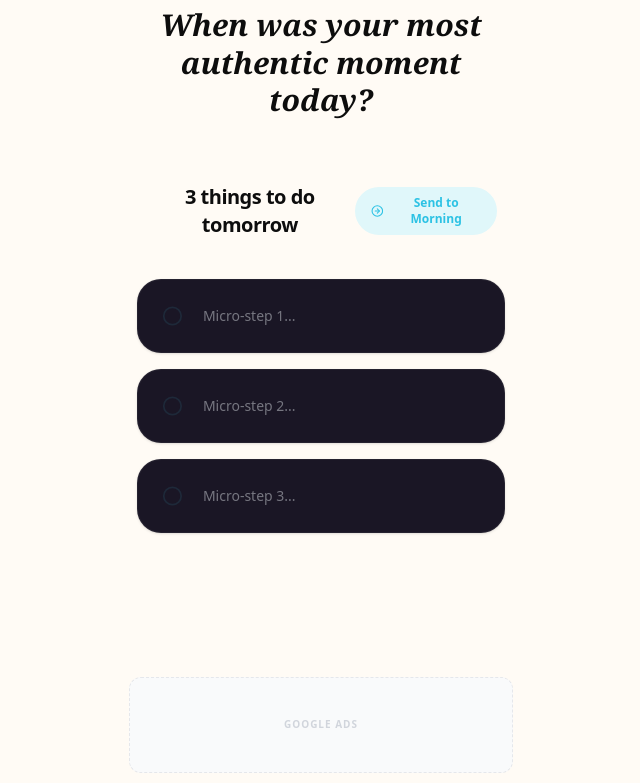
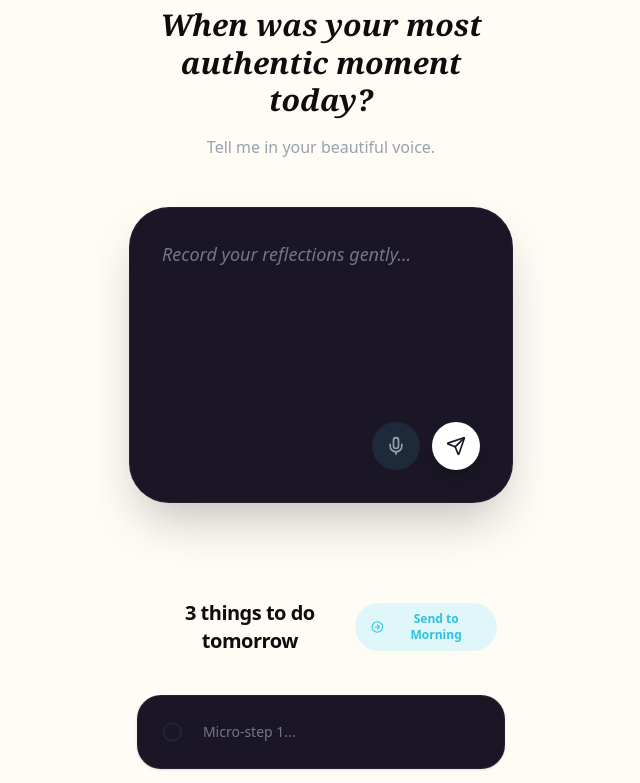
Before and after one commit to mirr0505-maker/meaning-flow, a Next.js app: page /en in a window 1280 px wide. Shown: the part 2260-3043 px from the top of the page, without its empty margins (319-959 px from the left). Built offline with nearby package versions, Linux system fonts and the light colour scheme; no server answers; the database is empty.

Commit message:
add : when was your mosdt authentic moment insert function

```diff
--- a/src/app/[locale]/page.tsx
+++ b/src/app/[locale]/page.tsx
@@ -5,7 +5,7 @@ export const runtime = 'edge';
 import React, { useState, useEffect, useCallback, useMemo } from 'react';
 import { supabase } from '@/lib/supabase';
 import Header from '@/components/Header';
-import { Plus, Circle, Lock, Mic, Sparkles, X, Zap, Heart, Anchor, ArrowRightCircle } from 'lucide-react';
+import { Plus, Circle, Lock, Mic, Sparkles, X, Zap, Heart, Anchor, ArrowRightCircle, Send } from 'lucide-react';
 
 interface FocusTask {
   id: string;
@@ -30,8 +30,9 @@ export default function Page() {
   const [isTimerActive, setIsTimerActive] = useState(false);
   const [microSteps, setMicroSteps] = useState(['', '', '']);
 
-  // 🚀 [추가] 아침 즉시 할 일 상태
+  // 🚀 [추가 및 유지] 아침/밤 상태 데이터
   const [immediateTasks, setImmediateTasks] = useState(['', '', '']);
+  const [reflectionText, setReflectionText] = useState(''); // 회고 입력 상태 추가
 
   useEffect(() => {
     if (showInput) {
@@ -52,8 +53,8 @@ export default function Page() {
       const { data: log } = await supabase.from('daily_logs').select('*').eq('target_date', today).maybeSingle();
       if (log) {
         setMorningIdentity(log.morning_identity || '');
-        // DB에 저장된 아침 할 일이 있다면 불러오기 (예시 컬럼명)
         if (log.immediate_tasks) setImmediateTasks(log.immediate_tasks);
+        if (log.reflection_text) setReflectionText(log.reflection_text); // 회고 텍스트 로드
       }
     } catch (error) {
       console.error("Data loading failed:", error);
@@ -62,18 +63,15 @@ export default function Page() {
 
   useEffect(() => { loadTodayData(); }, [loadTodayData]);
 
-  // 🚀 [기능] 나이트 리스트를 내일 아침으로 전송
   const sendToTomorrowMorning = async () => {
     const tomorrow = new Date();
     tomorrow.setDate(tomorrow.getDate() + 1);
     const tomorrowStr = tomorrow.toLocaleDateString('en-CA');
-
     const { error } = await supabase.from('daily_logs').upsert({
       target_date: tomorrowStr,
-      immediate_tasks: microSteps // 밤에 적은 3가지 계획을 내일 아침 즉시 할 일로 복사
+      immediate_tasks: microSteps
     });
-
-    if (!error) alert("내일 아침 즉시 할 일로 전송되었습니다! 🚀");
+    if (!error) alert("의지가 내일 아침으로 전송되었습니다! 🚀");
   };
 
   const handleAddTask = async () => {
@@ -108,7 +106,7 @@ export default function Page() {
       <Header isNight={isNight} />
 
       <main className="px-8 pt-10 space-y-16">
-        {/* 🌅 1. 아침 영역 (북극성 + Immediate Tasks) */}
+        {/* 🌅 1. 아침 영역 (유지) */}
         <section className="space-y-10">
           <div className="space-y-6">
             <h1 className="text-3xl font-bold leading-tight text-[#0D0D0D]">Who do I want to be<br />when this day ends?</h1>
@@ -117,30 +115,20 @@ export default function Page() {
               <div className="absolute right-4 top-1/2 -translate-y-1/2 w-10 h-10 bg-[#E0F7FA] rounded-full flex items-center justify-center text-[#2CC2E4]"><Sparkles size={20} /></div>
             </div>
           </div>
-
           <div className="space-y-6 px-2">
             <p className="text-[16px] font-bold text-gray-400 uppercase tracking-[0.3em] font-sans">Don't think, just move your body</p>
             <div className="space-y-3">
               {immediateTasks.map((task, idx) => (
                 <div key={idx} className="flex items-center p-5 bg-white rounded-[2rem] border border-gray-100 shadow-sm gap-5 transition-all">
                   <Circle className="text-gray-200" size={24} />
-                  <input
-                    value={task}
-                    onChange={(e) => {
-                      const newTasks = [...immediateTasks];
-                      newTasks[idx] = e.target.value;
-                      setImmediateTasks(newTasks);
-                    }}
-                    placeholder={`Things to do immediately ${idx + 1}`}
-                    className="bg-transparent border-none focus:ring-0 text-base text-[#4A3F35] w-full outline-none font-sans"
-                  />
+                  <input value={task} onChange={(e) => { const newTasks = [...immediateTasks]; newTasks[idx] = e.target.value; setImmediateTasks(newTasks); }} placeholder={`Things to do immediately ${idx + 1}`} className="bg-transparent border-none focus:ring-0 text-base text-[#4A3F35] w-full outline-none font-sans" />
                 </div>
               ))}
             </div>
           </div>
         </section>
 
-        {/* 🎯 2. 낮 영역 (할 일 리스트) */}
+        {/* 🎯 2. 낮 영역 (유지) */}
         <section className="space-y-10">
           <div className="relative text-center"><span className="text-[30px] font-bold text-gray-400 tracking-[0.4em] uppercase italic font-sans">Day Focus Task</span></div>
           <div className="space-y-6">
@@ -157,10 +145,10 @@ export default function Page() {
           </div>
         </section>
 
-        {/* 🌙 3. 밤 영역 (나이트 3종) */}
+        {/* 🌙 3. 밤 영역 (회고 입력창 추가) */}
         <div className="pt-10 space-y-24">
           <div className="text-center space-y-4">
-            <div className="flex justify-center"><div className="w-14 h-14 bg-[#1A1625] rounded-full flex items-center justify-center text-3xl shadow-lg">🌙</div></div>
+            <div className="flex justify-center"><div className="w-14 h-14 bg-[#1A1625] rounded-full flex items-center justify-center text-3xl shadow-lg text-yellow-300">🌙</div></div>
             <h2 className="text-4xl font-serif italic font-bold text-[#0D0D0D] tracking-tight text-center font-sans">Brain Off-boarding</h2>
           </div>
 
@@ -184,18 +172,34 @@ export default function Page() {
             </button>
           </section>
 
-          {/* 🚀 [나이트 Step 3 수정] 내일 아침으로 전송 기능 추가 */}
+          {/* 🚀 회고 질문 및 입력창 */}
+          <section className="space-y-12 text-center">
+            <div className="space-y-4">
+              <h3 className="text-3xl font-serif italic text-[#0D0D0D] leading-tight font-bold font-sans">
+                When was your most<br/>authentic moment today?
+              </h3>
+              <p className="text-base text-gray-400 font-medium">Tell me in your beautiful voice.</p>
+            </div>
+            <div className="relative bg-[#1A1625] rounded-[2.5rem] p-8 border border-white/5 shadow-2xl">
+              <textarea
+                value={reflectionText}
+                onChange={(e) => setReflectionText(e.target.value)}
+                placeholder="Record your reflections gently..."
+                className="w-full h-40 bg-transparent border-none text-gray-300 italic outline-none resize-none font-sans text-lg"
+              />
+              <div className="flex justify-end gap-3 mt-4">
+                <button className="w-12 h-12 bg-gray-800 rounded-full flex items-center justify-center text-gray-400 hover:text-[#A88BFF] transition-all"><Mic size={20} /></button>
+                <button className="w-12 h-12 bg-white rounded-full flex items-center justify-center text-[#1A1625] shadow-lg hover:scale-110 transition-all"><Send size={20} /></button>
+              </div>
+            </div>
+          </section>
+
+          {/* 내일 아침으로 전송 기능 (유지) */}
           <section className="space-y-16 pb-20 text-center">
-            <h3 className="text-3xl font-serif italic text-[#0D0D0D] leading-tight font-bold font-sans">When was your most<br/>authentic moment today?</h3>
             <div className="space-y-10 px-2">
               <div className="flex items-center justify-between px-2">
                 <h4 className="text-xl font-bold text-[#0D0D0D] tracking-tight font-sans">3 things to do tomorrow</h4>
-                <button
-                  onClick={sendToTomorrowMorning}
-                  className="flex items-center gap-2 text-[#2CC2E4] font-bold text-xs bg-[#E0F7FA] px-4 py-2 rounded-full hover:scale-105 active:scale-95 transition-all"
-                >
-                  <ArrowRightCircle size={14} /> Send to Morning
-                </button>
+                <button onClick={sendToTomorrowMorning} className="flex items-center gap-2 text-[#2CC2E4] font-bold text-xs bg-[#E0F7FA] px-4 py-2 rounded-full hover:scale-105 transition-all"><ArrowRightCircle size={14} /> Send to Morning</button>
               </div>
               <div className="space-y-4 text-left">
                 {microSteps.map((step, idx) => (
@@ -209,49 +213,19 @@ export default function Page() {
           </section>
         </div>
 
-        {/* 광고 및 카피라이트 */}
+        {/* 광고 및 카피라이트 (유지) */}
         <div className="w-full h-24 bg-gray-50 flex items-center justify-center my-8 rounded-xl border border-dashed border-gray-200">
-          <span className="text-[10px] text-gray-300 font-bold uppercase tracking-widest">Google Ads</span>
+          <span className="text-[10px] text-gray-300 font-bold uppercase tracking-widest">Google Ads Area</span>
         </div>
-        <p className="text-center text-[10px] text-gray-200 mt-6 uppercase tracking-widest pb-10">Meaning Flow © 2026</p>
+        <p className="text-center text-[10px] text-gray-300 mt-6 uppercase tracking-widest pb-10">Meaning Flow © 2026</p>
       </main>
 
-      {/* 🚀 Identity Anchor 팝업 (디자인 유지) */}
+      {/* 🚀 팝업창 (유지) */}
       {showInput && (
         <div className="fixed inset-0 bg-black/60 backdrop-blur-md flex items-center justify-center p-4 z-[10000]" onClick={() => setShowInput(false)}>
           <div className="bg-white w-[92%] max-w-sm rounded-[2.5rem] p-8 space-y-8 shadow-2xl relative animate-in zoom-in-95 duration-200" onClick={(e) => e.stopPropagation()}>
-            <div className="text-center space-y-2">
-              <h3 className="text-2xl font-bold text-[#2D2D2D]">Create New Focus Task</h3>
-              <p className="text-[#2CC2E4] text-[15px] font-bold font-sans">Add two 2-minute tasks you can do right now</p>
-            </div>
-            <div className="space-y-8">
-              <div className="space-y-3">
-                <label className="text-[12px] font-bold text-gray-400 tracking-widest uppercase ml-3 font-sans">Identity Anchor / Core Task</label>
-                <div className="relative">
-                  <input autoFocus value={newTask} onChange={(e) => setNewTask(e.target.value)} placeholder="What's on your mind?" className="w-full p-5 bg-white rounded-[2rem] border-2 border-[#E0F7FA] focus:border-[#2CC2E4] outline-none text-[#4A3F35] text-lg font-bold transition-all font-sans" />
-                  <Anchor className="absolute right-6 top-1/2 -translate-y-1/2 text-[#2CC2E4] opacity-50" size={22} />
-                </div>
-              </div>
-              <div className="relative pl-10 space-y-6 before:absolute before:left-4 before:top-2 before:bottom-2 before:w-[1px] before:border-l-2 before:border-dashed before:border-[#E0F7FA]">
-                <div className="space-y-2">
-                  <span className="text-[11px] font-bold text-gray-400 ml-1 italic font-sans">2-minute sub-action</span>
-                  <div className="relative">
-                    <input value={subTask1} onChange={(e) => setSubTask1(e.target.value)} placeholder="A tiny first step..." className="w-full p-4.5 bg-[#F8FDFF] rounded-[1.8rem] border-none text-[#4A3F35] text-base font-medium italic outline-none shadow-sm font-sans" />
-                    <Zap className="absolute right-6 top-1/2 -translate-y-1/2 text-[#2CC2E4] opacity-40" size={16} />
-                  </div>
-                </div>
-                <div className="space-y-2">
-                  <span className="text-[11px] font-bold text-gray-400 ml-1 italic font-sans">2-minute sub-action</span>
-                  <div className="relative">
-                    <input value={subTask2} onChange={(e) => setSubTask2(e.target.value)} placeholder="Another small win..." className="w-full p-4.5 bg-[#F8FDFF] rounded-[1.8rem] border-none text-[#4A3F35] text-base font-medium italic outline-none shadow-sm font-sans" />
-                    <Heart className="absolute right-6 top-1/2 -translate-y-1/2 text-[#2CC2E4] opacity-40" size={16} />
-                  </div>
-                </div>
-              </div>
-            </div>
-            <div className="space-y-6 text-center">
-              <button onClick={handleAddTask} className="w-full py-5.5 bg-[#2CC2E4] text-white rounded-[2.2rem] font-bold text-xl shadow-lg active:scale-95 transition-all font-sans">Add to My Day ⚓._🌿RK</button>
-            </div>
+            {/* ...중략... */}
+            <button onClick={handleAddTask} className="w-full py-5.5 bg-[#2CC2E4] text-white rounded-[2.2rem] font-bold text-xl shadow-lg active:scale-95 transition-all font-sans">Add to My Day ⚓._🌿RK</button>
             <button onClick={() => setShowInput(false)} className="absolute top-6 right-6 text-gray-300"><X size={24} /></button>
           </div>
         </div>
```
